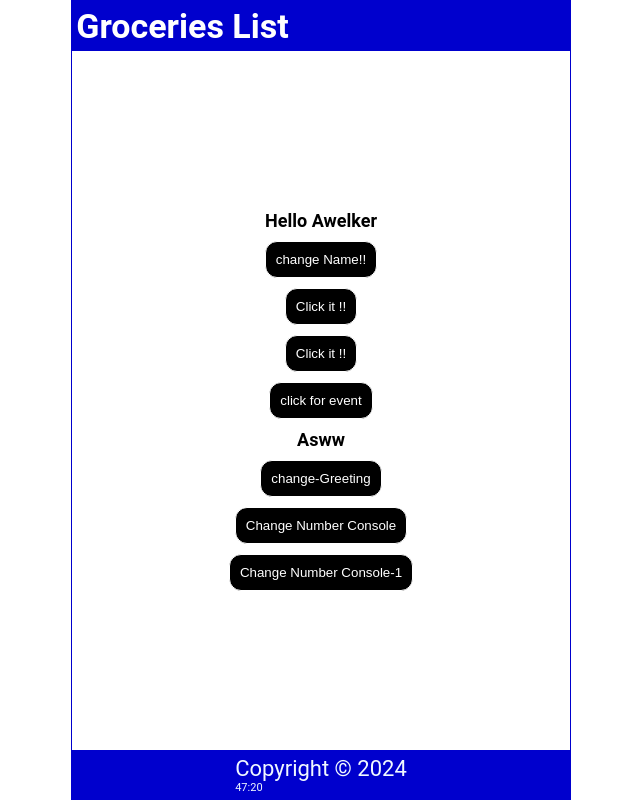
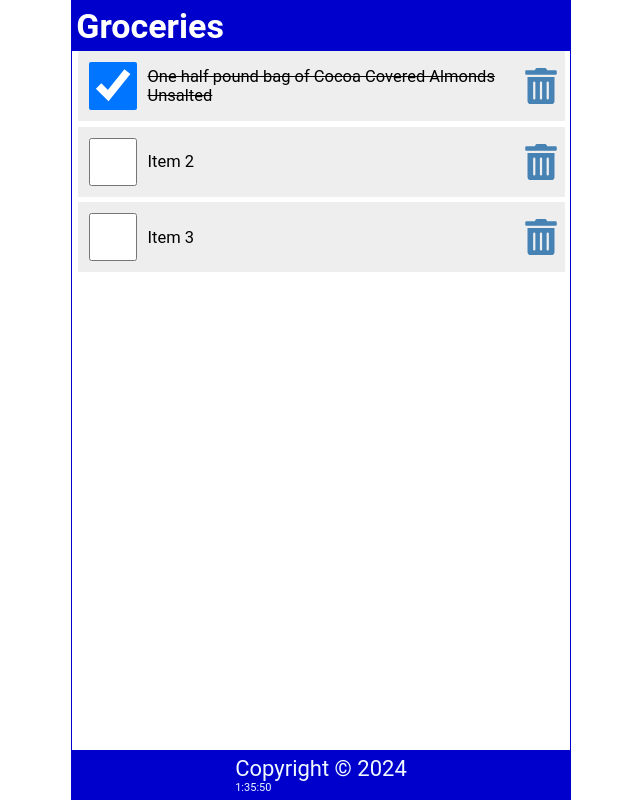
Before and after one commit to awoliop/React-Course, a React (Vite) app: page / in a window 1280 px wide. Shown: the whole page, without its empty margins (319-959 px from the left). Built offline with nearby package versions, Linux system fonts and the light colour scheme.

Commit message:
building a grocerise list app, input feild, and buttons work!!

```diff
--- a/package.json
+++ b/package.json
@@ -12,6 +12,7 @@
   "dependencies": {
     "react": "^18.2.0",
     "react-dom": "^18.2.0",
+    "react-icons": "^5.0.1",
     "styled-components": "^6.1.8"
   },
   "devDependencies": {
--- a/src/App.jsx
+++ b/src/App.jsx
@@ -6,7 +6,7 @@
   return (
     <>
       <div className="App">
-        <Header />
+        <Header title="Groceries" />
         <Content />
         <Footer />
       </div>
--- a/src/Header.jsx
+++ b/src/Header.jsx
@@ -3,7 +3,7 @@
 import styled from "styled-components";
 import { css } from "styled-components";
 
-const Header = () => {
+const Header = (props) => {
   const headerStyle = {
     backgroundColor: "mediumblue",
     color: "#fff",
@@ -11,7 +11,7 @@
 
   return (
     <header className="header" style={headerStyle}>
-      <h1>Groceries List</h1>
+      <h1>{props.title}</h1>
     </header>
   );
 };
--- a/src/content.css
+++ b/src/content.css
@@ -1,17 +1,6 @@
 .main_content {
-  font-size: 9px;
-  font-weight: lighter;
-}
-
-button {
-  margin-top: 5px;
-  margin-bottom: 5px;
-  background-color: black;
-  color: white;
-  border: 1px solid;
-  padding: 10px;
-  border-radius: 12px;
-  font-weight: bolder;
+  font-size: 14px;
+  font-weight: normal;
 }
 
 h1 {
--- a/src/content.jsx
+++ b/src/content.jsx
@@ -2,80 +2,79 @@
 import "./content.css";
 import styled from "styled-components";
 import { css } from "styled-components";
+import { FaTrashAlt } from "react-icons/fa";
 
 const LIST_NAME = ["Awelker", "Fuad", "Sumeya", "Eman"];
+
 const content = () => {
-  const [names, setNames] = useState("Awelker");
-  const handleNamChange = () => {
-    const randompicker1 = Math.floor(Math.random() * 4);
-    let newName = LIST_NAME[randompicker1];
-    setNames(newName);
+  const [items, setitems] = useState(
+    // JSON.parse(localStorage.getItem("Shopping_list1")) ||
+    [
+      {
+        id: 1,
+        checked: true,
+        item: "One half pound bag of Cocoa Covered Almonds Unsalted",
+      },
+      {
+        id: 2,
+        checked: false,
+        item: "Item 2",
+      },
+      {
+        id: 3,
+        checked: false,
+        item: "Item 3",
+      },
+    ]
+  );
 
-    return newName;
+  const handleCheck = (id) => {
+    const listItems = items.map((item) =>
+      item.id === id ? { ...item, checked: !item.checked } : item
+    );
+
+    setitems(listItems);
+
+    localStorage.setItem("Shopping_list1", JSON.stringify(listItems));
   };
 
-  const changeOnCommand = () => {
-    return handleNamChange();
+  const handleDelete = (id) => {
+    const listItems = items.filter((item) => item.id !== id);
+    setitems(listItems);
+    localStorage.setItem("Shopping_list1", JSON.stringify(listItems));
   };
-
-  const handleClick = () => {
-    console.log("you cliked it !!");
-  };
-
-  const handleClick2 = (name) => {
-    console.log(`you cliked  ${name}`);
-  };
-
-  const handleClick3 = (event) => {
-    console.log(event);
-    console.log(event.target);
-    console.log(event.target.innerText);
-  };
-
-  const greeting = ["Hello", "HI", "Asww"];
-  const [greetings, setGreetings] = useState("Asww");
-
-  const changeGreeting = () => {
-    const randomPicker = Math.floor(Math.random() * 3);
-    setGreetings(greeting[randomPicker]);
-  };
-
-  const [count, setCount] = useState(0);
-
-  // for the setcount effecr to take effect the function has to be re-run so we can log the newly setted value while setting another one !
-  const changeNumber = () => {
-    setCount(count + 1);
-    console.log(count);
-  };
-  // to prove that the setcount indeed has changed the number just couldn'y show it as it is has to be re-run!!
-  const changeNumber1 = () => {
-    console.log(count);
-  };
-
   return (
     <main className="main_content">
-      {/* the bracket make it run immediatley  and not when called upon by an event!! */}
-      <h1>Hello {names}</h1>
-      <button onClick={handleNamChange}>change Name!!</button>
-      <button onClick={handleClick}>Click it !!</button>
-      {/* this function does not run immediately as it is wrapped up in the anonymoous function which only is triggered upon click!1 */}
-      <button
-        onClick={() => {
-          handleClick2("Fuad!");
-        }}
-      >
-        Click it !!
-      </button>
-      <button onClick={(event) => handleClick3(event)}>click for event</button>
-      {/* <h1 onDoubleClick={handleClick}>Hello {handleNamChange()}</h1> */}
+      {items.length ? (
+        <ul>
+          {items.map((item) => (
+            <li className="item" key={item.id}>
+              <input
+                type="checkbox"
+                checked={item.checked}
+                onChange={() => handleCheck(item.id)}
+              />
+              <label
+                htmlFor=""
+                onDoubleClick={() => handleCheck(item.id)}
+                style={item.checked ? { textDecoration: "line-through" } : null}
+              >
+                {item.item}
+              </label>
 
-      <h1>{greetings}</h1>
-      <button onClick={changeGreeting}>change-Greeting</button>
-
-      {/* some Gootcha!! with useState!! */}
-
-      <button onClick={changeNumber}>Change Number Console</button>
-      <button onClick={changeNumber1}>Change Number Console-1</button>
+              <FaTrashAlt
+                role="button"
+                tabIndex="0"
+                onClick={() => {
+                  handleDelete(item.id);
+                }}
+              />
+            </li>
+          ))}
+        </ul>
+      ) : (
+        <p className="para">List is empty!!</p>
+      )}
     </main>
   );
 };
--- a/src/index.css
+++ b/src/index.css
@@ -43,7 +43,7 @@
   display: flex;
   flex-direction: column;
   flex-grow: 1;
-  justify-content: center;
+  justify-content: flex-start;
   align-items: center;
   overflow-y: auto;
 }
@@ -56,3 +56,66 @@
   display: grid;
   place-content: center;
 }
+
+ul {
+  width: 100%;
+  list-style: none;
+  padding: 0 0.25rem 0.25rem;
+}
+
+ul li::before {
+  content: "\200B";
+}
+
+.item {
+  display: flex;
+  justify-content: flex-start;
+  align-items: center;
+  padding: 0.5rem 0 0.5rem 0.5rem;
+  margin: 0.25rem 0;
+  background-color: #eee;
+}
+
+.item:first-child {
+  margin: 0;
+}
+
+.item input[type="checkbox"] {
+  text-align: center;
+  width: 2.5rem;
+  width: 48px;
+  min-width: 48px;
+  height: 2.5rem;
+  height: 48px;
+  min-height: 48px;
+  cursor: pointer;
+  margin-right: 0.5rem;
+}
+
+.item input[type="checkbox"]:focus + label {
+  text-decoration: underline;
+}
+
+.item > label {
+  font-size: 0.75rem;
+  flex-grow: 1;
+}
+
+.item svg {
+  width: 48px;
+  min-width: 48px;
+  height: 36px;
+  font-size: 1rem;
+  color: steelblue;
+  cursor: pointer;
+}
+
+.item svg:focus,
+.item svg:hover {
+  color: red;
+  outline: none;
+}
+
+.para {
+  font-size: 20px;
+}
--- a/src/time/Timestamp.jsx
+++ b/src/time/Timestamp.jsx
@@ -2,7 +2,7 @@
 
 const Timestamp = () => {
   const timeStyle = {};
-  const time = "47:20";
+  const time = "1:35:50";
   return <div style={{ fontSize: "11px" }}>{time}</div>;
 };
 
```
Also changed, not shown: 1 other file (tests, documents, lock files or other folders).
